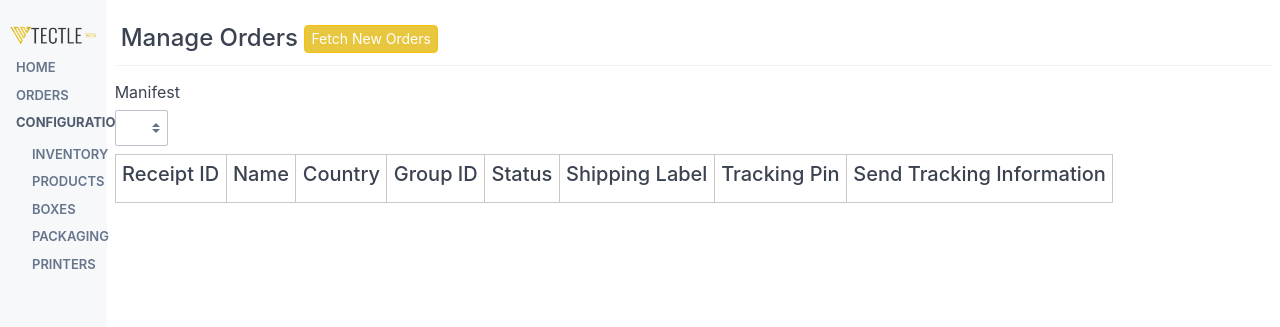
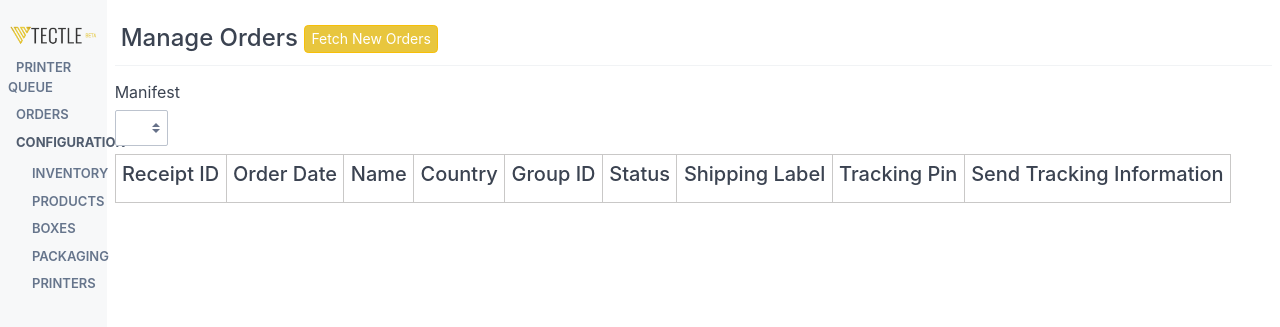
Before and after one commit to ksritharan/business-automation, a Flask app: template templates/orders.html in a window 1280 px wide. Shown: the top 327 px of the page. Run offline with Flask 2, Linux system fonts and the light colour scheme; the template is opened without the code that fills it, so the values that code supplies are empty; parts of the project's set-up code (start-up, migrations or seed data) failed here and were passed over.

Commit message:
Adding order date to orders
changed home to printer queue
autofetch sku results

```diff
--- a/templates/inventory.html
+++ b/templates/inventory.html
@@ -4,7 +4,7 @@
 <script src="/static/jquery-ui/jquery-ui.min.js"></script>
 <div style="overflow-x: scroll; height: 100%">
   <br />
-  <h4 class="noselect page-title">Fullfillable
+  <h4 class="noselect page-title">Fulfillable
     <button id="create-btn" class="btn btn-sm btn-primary s-rounded" onClick="sendCreateManifest()()">Create Manifest</button>
     <select class="form-select" style="width: auto">
       {% if strategy == 'oldest' %}
--- a/templates/main.html
+++ b/templates/main.html
@@ -22,7 +22,7 @@
               {% else %}
               <li class="nav-item">
               {% endif %}
-                <a href="/">HOME</a>
+                <a href="/">PRINTER QUEUE</a>
               </li>
               {% if orders %}
               <li class="nav-item active">
--- a/templates/orders.html
+++ b/templates/orders.html
@@ -36,6 +36,9 @@
           <h5>Receipt ID</h5>
         </td>
         <td>
+          <h5>Order Date</h5>
+        </td>
+        <td>
           <h5>Name</h5>
         </td>
         <td>
@@ -62,6 +65,9 @@
     <tr>
       <td>
         {{ receipt.receipt_id }}
+      </td>
+      <td>
+        {{ receipt.order_date }}
       </td>
       <td>
         {{ receipt.name }}
```
